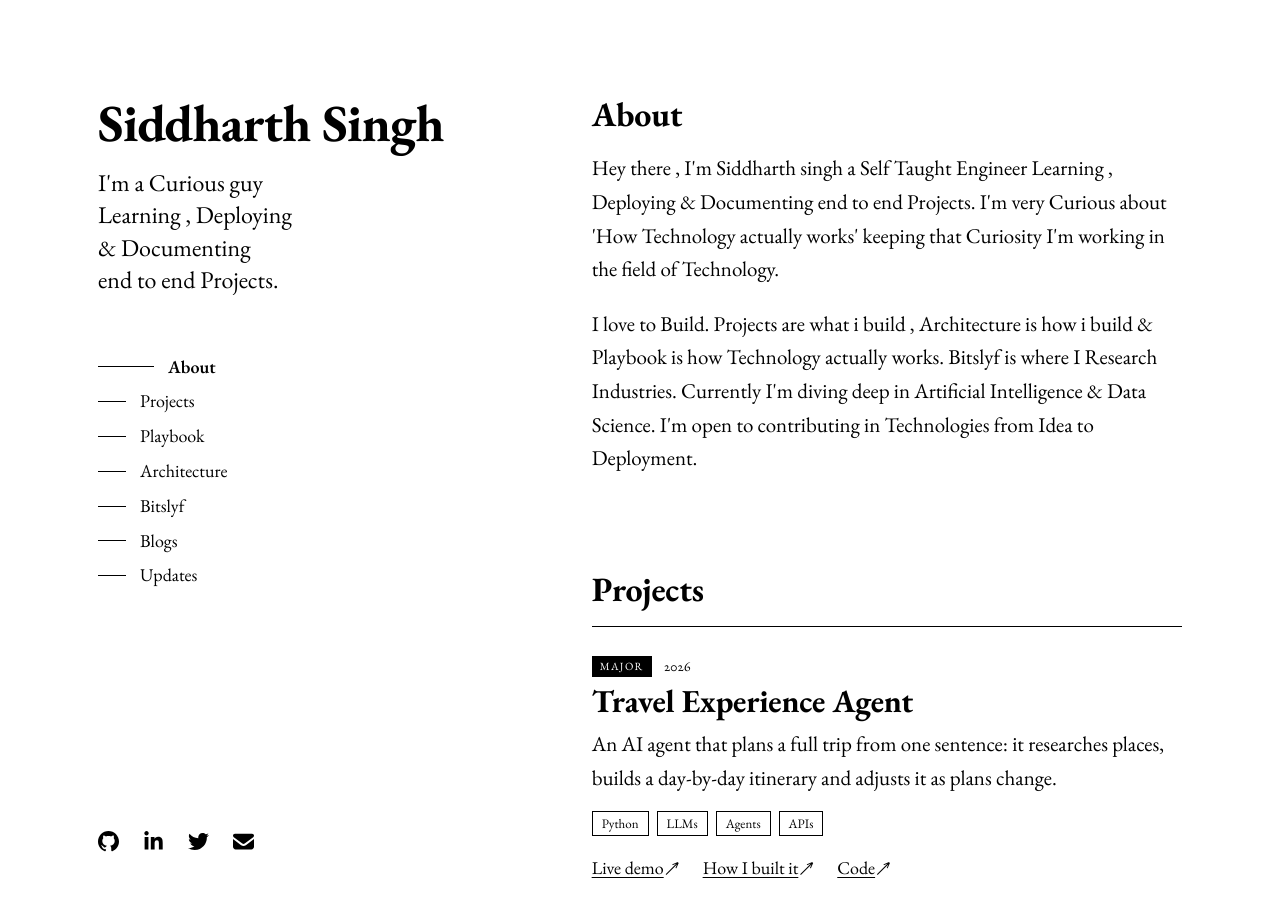
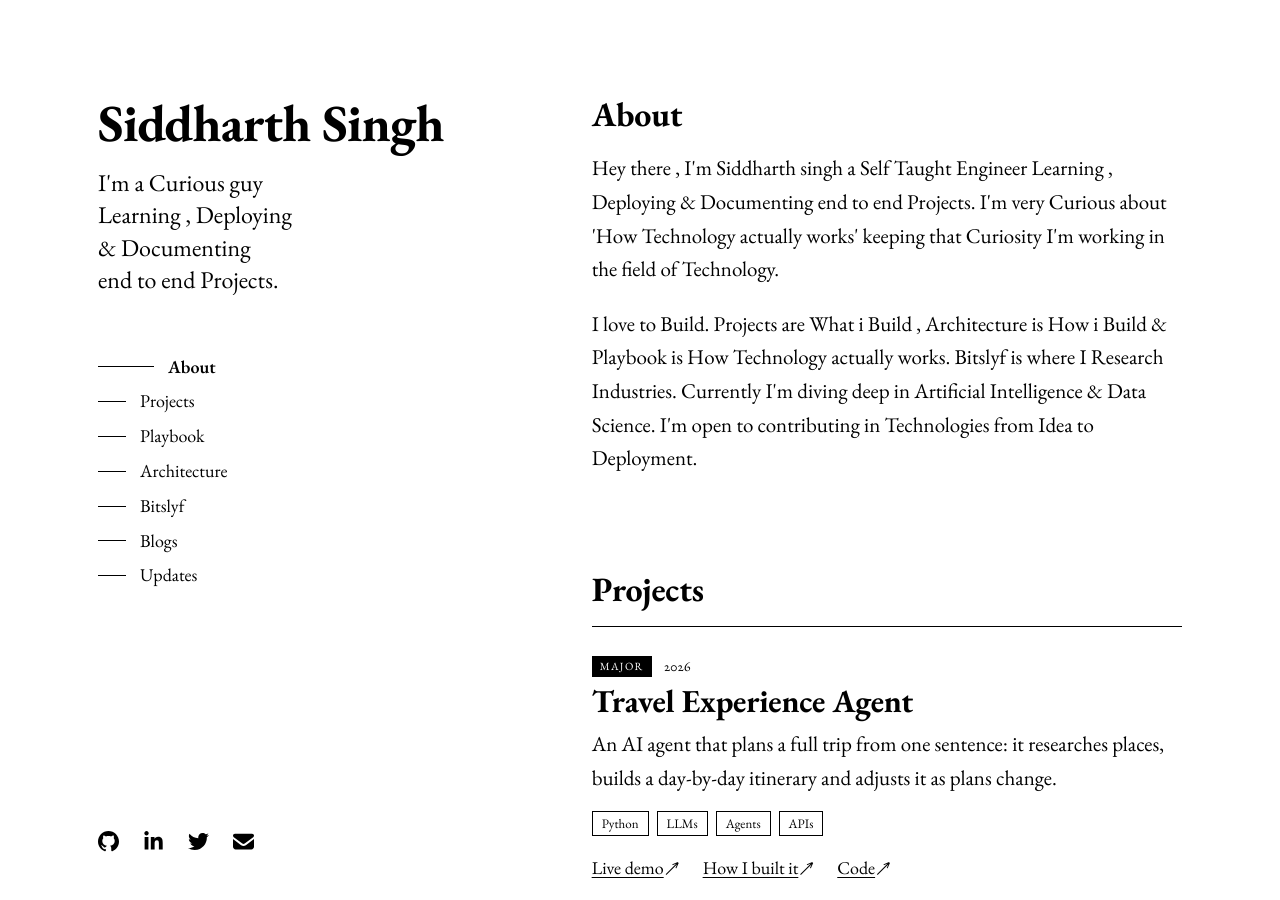
Before and after one commit to isthiscoder/Siddharth.dev, a Jekyll site: the page built from index.html, in a window 1280 px wide and 900 px high. Built offline with Jekyll 4.4.1, drawn with Linux system fonts in a browser that asks for light colours.

```diff
--- a/_data/profile.yml
+++ b/_data/profile.yml
@@ -6,7 +6,7 @@ location: "India"
 # Short About section. Each line is a paragraph.
 about:
   - "Hey there , I'm Siddharth singh a Self Taught Engineer Learning , Deploying & Documenting end to end Projects. I'm very Curious about 'How Technology actually works' keeping that Curiosity I'm working in the field of Technology."
-  - "I love to Build. Projects are what i build , Architecture is how i build & Playbook is how Technology actually works. Bitslyf is where I Research Industries. Currently I'm diving deep in Artificial Intelligence & Data Science. I'm open to contributing in Technologies from Idea to Deployment.    "
+  - "I love to Build. Projects are What i Build , Architecture is How i Build & Playbook is How Technology actually works. Bitslyf is where I Research Industries. Currently I'm diving deep in Artificial Intelligence & Data Science. I'm open to contributing in Technologies from Idea to Deployment."
 
 # Contact & links (leave a value empty "" to hide it)
 email: "isidd.dev@gmail.com"   # ← put your real email here (shows the email icon)
```
